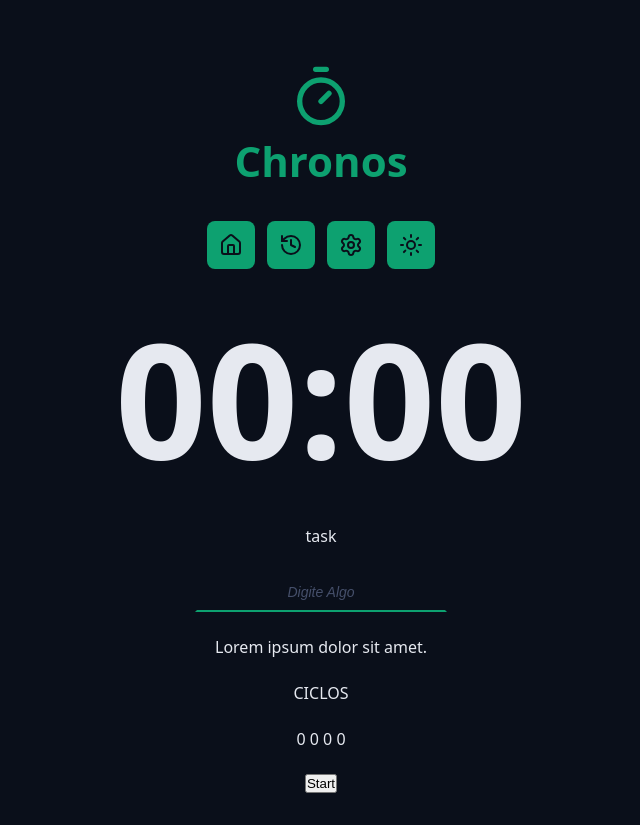
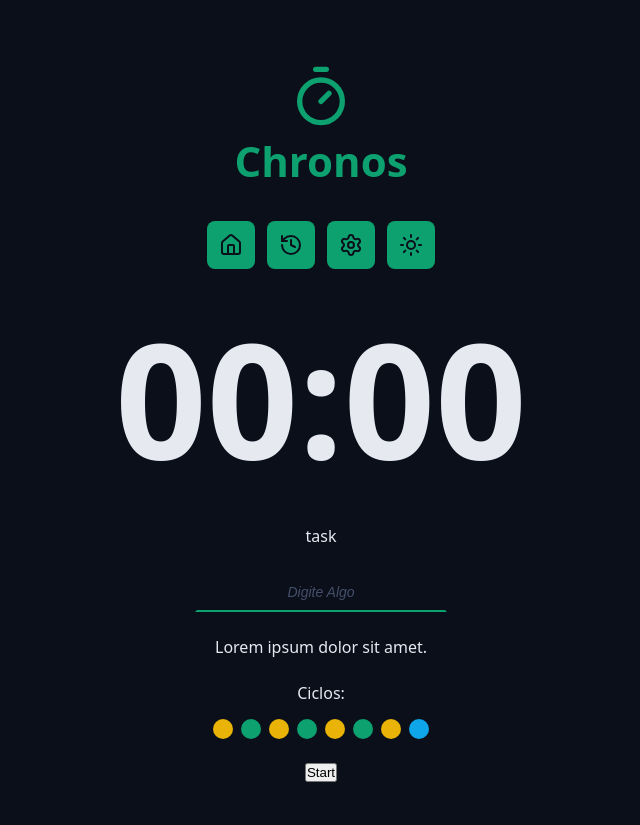
Before and after one commit to devmurilopires/chronos-pomodoro, a React (Vite) app: page / in a window 1280 px wide. Shown: the whole page, without its empty margins (319-959 px from the left). Built offline with nearby package versions, Linux system fonts and the light colour scheme.

Commit message:
Criando o componente Cycles com indicadores do ciclo pomodoro em cores

```diff
--- a/src/App.tsx
+++ b/src/App.tsx
@@ -6,6 +6,7 @@
 import { Menu } from './components/Menu';
 import { CountDown } from './components/CountDown';
 import { DefaultInput } from './components/DefaultInput';
+import { Cycles } from './components/Cycles';
 
 export function App() {
   return (
@@ -22,7 +23,12 @@
       <Container>
         <form className='form' action=''>
           <div className='formRow'>
-            <DefaultInput id='meuInput' type='text' labelText='task' placeholder='Digite Algo' />
+            <DefaultInput
+              id='meuInput'
+              type='text'
+              labelText='task'
+              placeholder='Digite Algo'
+            />
           </div>
 
           <div className='formRow'>
@@ -30,8 +36,7 @@
           </div>
 
           <div className='formRow'>
-            <p>CICLOS</p>
-            <p>0 0 0 0 </p>
+            <Cycles />
           </div>
 
           <div className='formRow'>
--- /dev/null
+++ b/src/components/Cycles/index.tsx
@@ -0,0 +1,21 @@
+import styles from './styles.module.css';
+
+
+export function Cycles(){
+  return(
+    <div className={styles.cycles} >
+      <span>Ciclos:</span>
+
+      <div className={styles.cycleDots}>
+        <span className={`${styles.cycleDot} ${styles.workTime}`}></span>
+        <span className={`${styles.cycleDot} ${styles.shortBreakTime}`}></span>
+        <span className={`${styles.cycleDot} ${styles.workTime}`}></span>
+        <span className={`${styles.cycleDot} ${styles.shortBreakTime}`}></span>
+        <span className={`${styles.cycleDot} ${styles.workTime}`}></span>
+        <span className={`${styles.cycleDot} ${styles.shortBreakTime}`}></span>
+        <span className={`${styles.cycleDot} ${styles.workTime}`}></span>
+        <span className={`${styles.cycleDot} ${styles.longBreakTime}`}></span>
+      </div>
+    </div>
+  )
+}
--- /dev/null
+++ b/src/components/Cycles/styles.module.css
@@ -0,0 +1,31 @@
+.cycles {
+  display: flex;
+  flex-direction: column;
+  align-items: center;
+  justify-content: center;
+  gap: 1.5rem;
+}
+
+.cycleDots {
+  display: flex;
+  gap: 0.8rem;
+}
+
+.cycleDot {
+  width: 2rem;
+  height: 2rem;
+  border-radius: 50%;
+  background-color: var(--primary);
+}
+
+.workTime {
+  background: var(--warning);
+}
+
+.shortBreakTime{
+  background: var(--primary);
+}
+
+.longBreakTime {
+  background: var(--info);
+}
```
